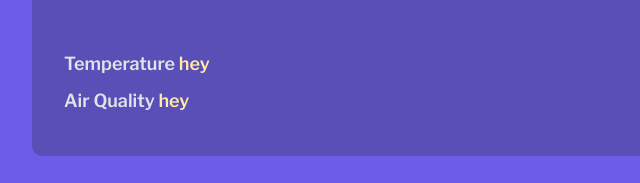
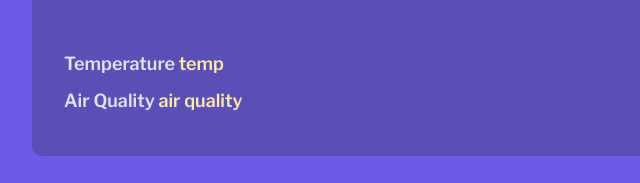
Before and after one commit to hxri-nxrxyxn/kapithan-cet-ui, a website with bundled scripts: page index.html in a window 1280 px wide. Shown: the part 1004-1187 px from the top of the page, 288-928 px from the left. Built offline with nearby package versions, Linux system fonts and the light colour scheme; no server answers.

Commit message:
final final

```diff
--- a/index.html
+++ b/index.html
@@ -8,6 +8,7 @@
 	<link rel="stylesheet" href="main.css">
 	<link rel="stylesheet" href="docs/style/animations.css">
 	<title>Kapithan FSD</title>
+	<meta http-equiv="refresh" content="5">
 </head>
 <body>
 
@@ -84,10 +85,10 @@
 			</div>
 			<div class="progress">
 				<p>Temperature
-					<span id="esp-temp">hey</span>
+					<span id="esp-temp">temp</span>
 				</p>
 				<p>Air Quality
-					<span id="esp-quality">hey</span>
+					<span id="esp-quality">air quality</span>
 				</p>
         </div>
 		</section>
```
